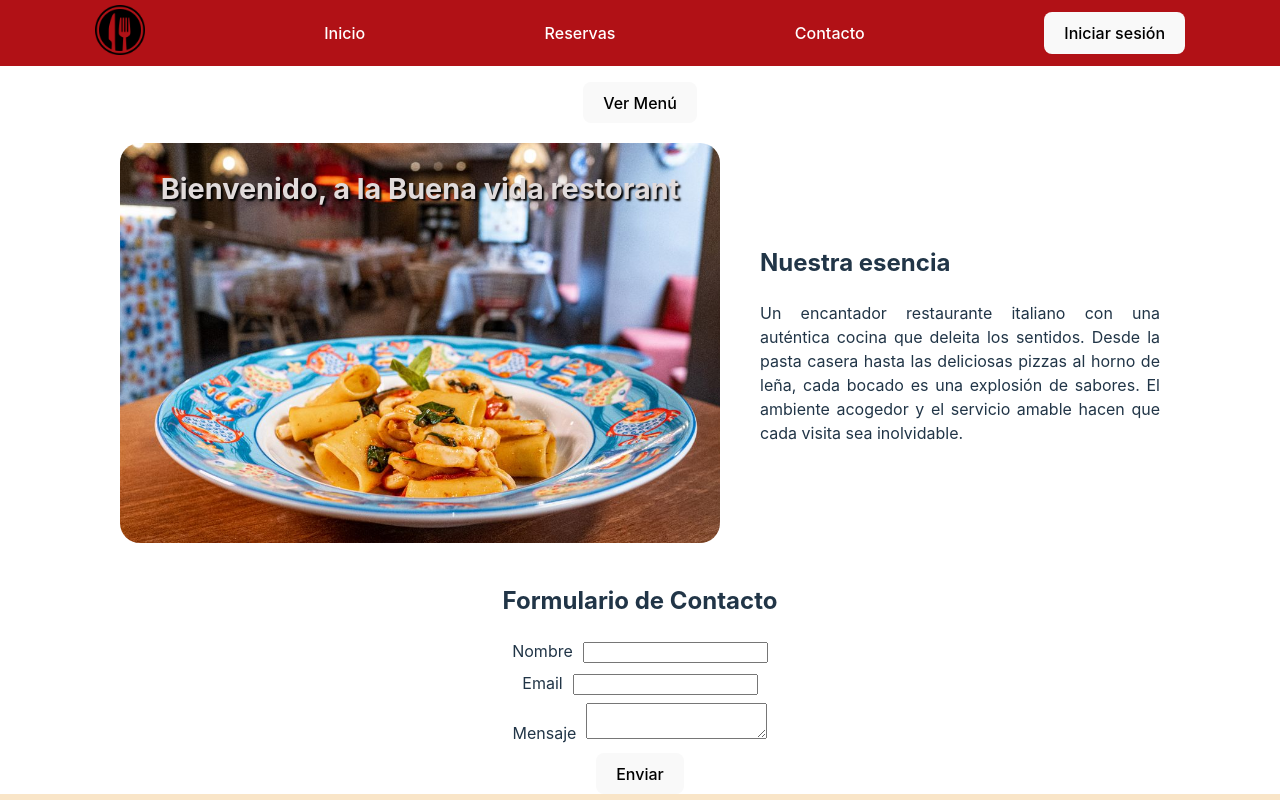
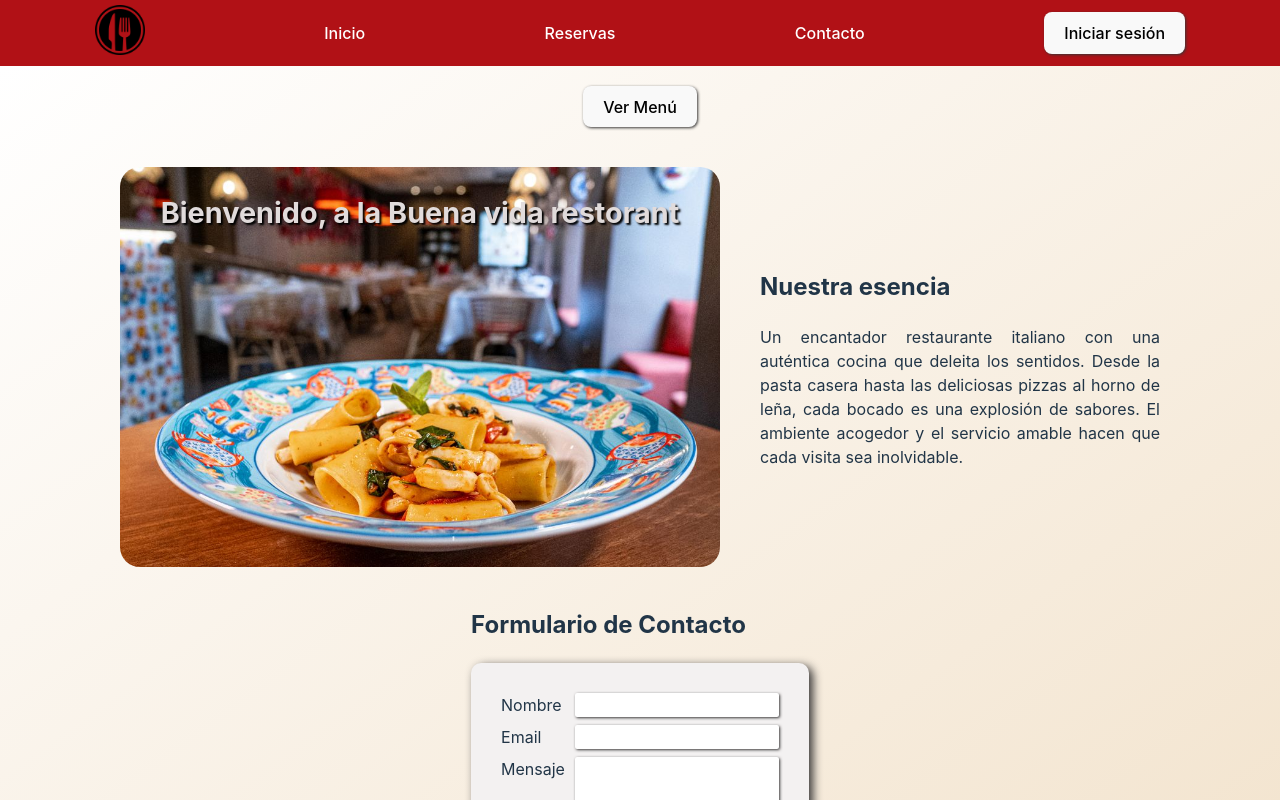
Before and after one commit to Patriciof02/proyecto4aplicacionRestaurant, a React (Vite) app: page / in a window 1280 px wide. Shown: the top 800 px of the page. Built offline with nearby package versions, Linux system fonts and the light colour scheme.

Commit message:
correccion de estilos

```diff
--- a/src/App.css
+++ b/src/App.css
@@ -1,9 +1,12 @@
+
 .cuerpo{
   display: flex;
   flex-direction: column;
   flex-wrap: wrap;
   justify-content: center;
 align-items: center;
+background: linear-gradient(to bottom right, white, rgb(242, 226, 203));
+
 }
 .logo{
   width: 50px;
@@ -13,6 +16,7 @@ align-items: center;
   flex-direction: column;
   justify-content: center;
   align-items: center;
+  margin: 20px;
 
 
 }
@@ -70,14 +74,17 @@ align-items: center;
 
 
 
-
 .row{
   display: flex;
 
   gap: 20px;
   justify-content: space-around;
-  background-color: rgb(249, 229, 200);
+  background: linear-gradient(to right,rgb(249, 229, 200) , rgb(242, 226, 203));
 
+
+}
+button{
+  box-shadow: 1px 1px 3px rgb(56, 55, 55)
 }
 
 @media (max-width: 662px){
@@ -86,5 +93,9 @@ align-items: center;
     width: 360px;
 
   }
+  .row{
+    flex-direction: column;
+    text-align: center;
+  }
 
 }
--- a/src/App.jsx
+++ b/src/App.jsx
@@ -16,8 +16,8 @@ function App() {
       <div>
         <Navbar/>
       </div>
-      <MenuPopup />
       <section class='cuerpo'>
+        <MenuPopup />
       <div class='primeralinea'>
        <div class='cuadro1'>
 
--- a/src/assets/styles/ContactForm.css
+++ b/src/assets/styles/ContactForm.css
@@ -1,12 +1,38 @@
 .formulario {
-    background-color: white;
+    background-color: rgb(243, 241, 241);
     display: flex;
    flex-direction: column;
-   text-align: center;
-   align-items: center;
+   text-align: left;
+   align-items: left;
    gap: 8px;
+   margin-bottom: 50px;
+   border-radius: 10px;
+   padding: 30px;
+   box-shadow: 4px 3px 10px rgb(56, 55, 55);
 
 }
+.formulario input{
+border-radius: 2px;
+border:1px;
+width: 200px;
+box-shadow: 1px 1px 3px rgb(56, 55, 55)
+
+
+}
+
 .formulario label{
     margin-right: 10px;
+
 }
+.formulario div{
+    display: flex;
+    justify-content:space-between
+}
+.formulario textarea{
+    width: 200px;
+    height: 100px;
+    border-radius: 2px;
+    border-radius: 2px;
+    border:1px;
+    box-shadow: 1px 1px 3px rgb(56, 55, 55)
+}
--- a/src/assets/styles/NavBar.css
+++ b/src/assets/styles/NavBar.css
@@ -8,5 +8,6 @@ ul {
     justify-content: space-around;
     align-items: center;
     margin-top: 0px;
+    margin-bottom: 0px;
     padding: 5px;
 }
--- a/src/components/ContactForm.jsx
+++ b/src/components/ContactForm.jsx
@@ -42,6 +42,7 @@ const ContactForm = () => {
       <div>
         <label htmlFor="message">Mensaje</label>
         <textarea
+          type='text'
           id="message"
           value={message}
           onChange={(e) => setMessage(e.target.value)}
```
